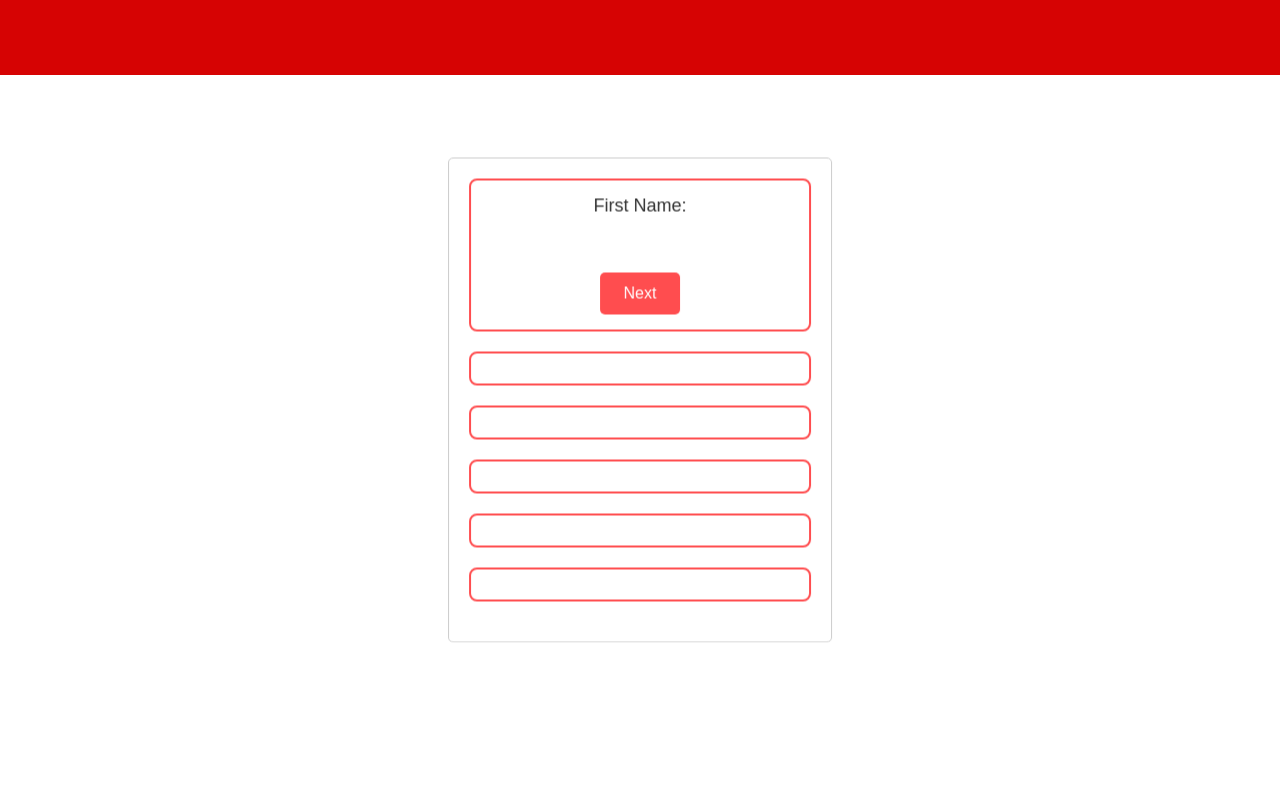
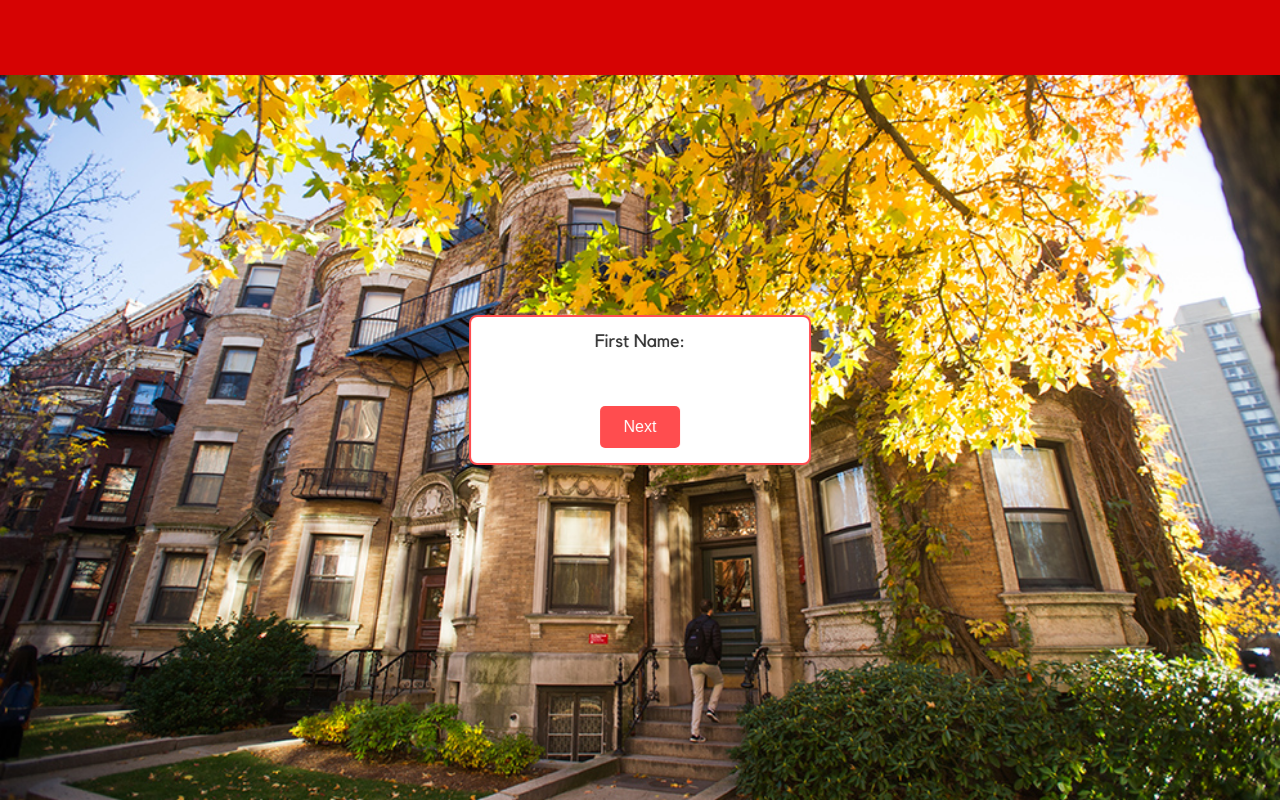
Before and after one commit to Laerk23/HackInnovat3Hackathon, a React (Create React App) app in the folder frontend/hackathon_app/: page /Home/InputForm in a window 1280 px wide. Built offline with nearby package versions, Linux system fonts and the light colour scheme.

Commit message:
Fixed box transitions

```diff
--- a/frontend/hackathon_app/src/routes/InputForm/InputForm.js
+++ b/frontend/hackathon_app/src/routes/InputForm/InputForm.js
@@ -330,13 +330,23 @@ const InputForm = () => {
     <>
       <Loading />
       <div className="red-nav-bar"></div>
-    <div className = "input-form">
-      <div className="first-name-field">{currentField === 'firstName' && renderInputField('firstName', 'First Name:', firstName, handleInputChange, true)}</div>
-      <div className="college-field">{currentField === 'college' && renderInputField('college', 'College:', college, handleInputChange, false)}</div>
-      <div className="major-field">{currentField === 'major' && renderInputField('major', 'Major:', major, handleInputChange, true)}</div>
-      <div className="graduation-field">{currentField === 'graduationSemester' && renderInputField('graduationSemester', 'Graduation Semester:', graduationSemester, handleInputChange, false)}</div>
-      <div className="preferences-field">{currentField === 'preferences' && renderInputField('preferences', 'Preferences:', preferences, handleInputChange, false)}</div>
-      <div className="input-field transcript-field">
+      <div className="input-form">
+        <div className={`first-name-field ${currentField === 'firstName' && 'active'}`}>
+          {currentField === 'firstName' && renderInputField('firstName', 'First Name:', firstName, handleInputChange, true)}
+        </div>
+        <div className={`college-field ${currentField === 'college' && 'active'}`}>
+          {currentField === 'college' && renderInputField('college', 'College:', college, handleInputChange, false)}
+        </div>
+        <div className={`major-field ${currentField === 'major' && 'active'}`}>
+          {currentField === 'major' && renderInputField('major', 'Major:', major, handleInputChange, true)}
+        </div>
+        <div className={`graduation-field ${currentField === 'graduationSemester' && 'active'}`}>
+          {currentField === 'graduationSemester' && renderInputField('graduationSemester', 'Graduation Semester:', graduationSemester, handleInputChange, false)}
+        </div>
+        <div className={`preferences-field ${currentField === 'preferences' && 'active'}`}>
+          {currentField === 'preferences' && renderInputField('preferences', 'Preferences:', preferences, handleInputChange, false)}
+        </div>
+        <div className={`input-field transcript-field ${currentField === 'transcript' && 'active'}`}>
           {currentField === 'transcript' &&
             <>
               <label>Transcript:</label>
@@ -350,4 +360,5 @@ const InputForm = () => {
   );
   };
 
+
 export default InputForm;
--- a/frontend/hackathon_app/src/routes/InputForm/InputForm.scss
+++ b/frontend/hackathon_app/src/routes/InputForm/InputForm.scss
@@ -12,6 +12,12 @@
   }
 }
 
+body {
+  background-image: url('BUFall.jpeg');
+  background-size: cover;
+  background-position: center;
+}
+
 .input-form {
   position: absolute;
   top: 50%;
@@ -20,10 +26,9 @@
   max-width: 600px;
   margin: 0 auto;
   padding: 20px;
-  border: 1px solid #ccc;
   border-radius: 5px;
   text-align: center;
-  font-family: 'Kollesktif', sans-serif;
+  font-family: 'Kollektif', sans-serif;
   opacity: 0;
   animation: fadeIn 1s ease-out forwards;
   animation-delay: 2s;
@@ -95,6 +100,7 @@
   background-color: #ffffff;
   border: 2px solid #ff4d4f;
   border-radius: 8px;
+  display: none;
 
   input {
     width: calc(100% - 30px);
@@ -132,3 +138,12 @@
     }
   }
 }
+
+.first-name-field.active,
+.preferences-field.active,
+.college-field.active,
+.major-field.active,
+.graduation-field.active,
+.transcript-field.active {
+  display: block;
+}
```
Also changed, not shown: frontend/hackathon_app/src/routes/InputForm/BUFall.jpeg (added). Lines whose indentation alone changed are shown as unchanged.
